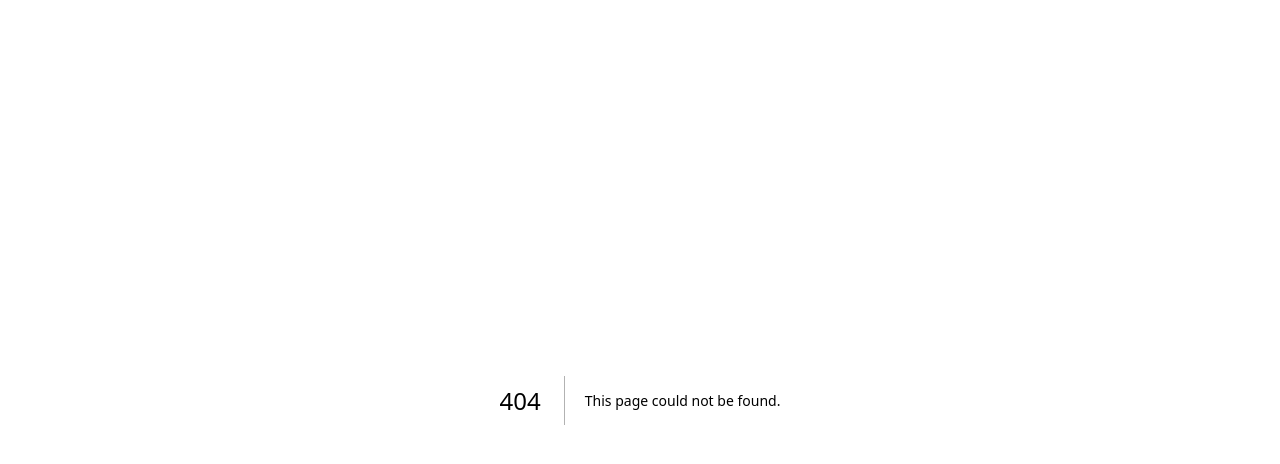
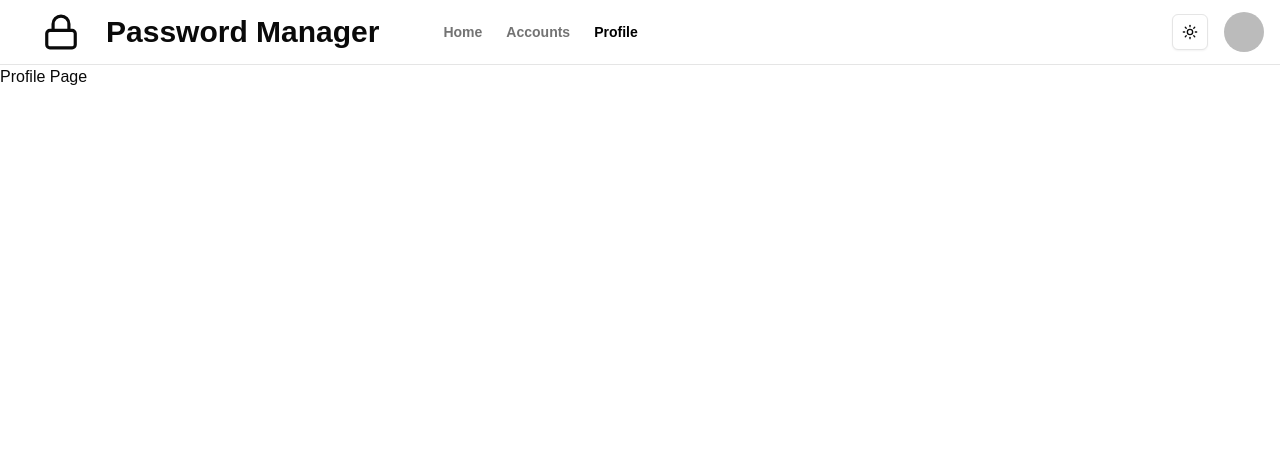
Before and after one commit to antonyjes/passwordmanager, a Next.js app: page /profile in a window 1280 px wide. Before the commit this address had no page. Shown: the top 464 px of the page. Built offline with nearby package versions, Linux system fonts and the light colour scheme; no server answers; sample sign-in values are in the browser's storage.

Commit message:
profile page

```diff
--- /dev/null
+++ b/app/(protected)/profile/page.tsx
@@ -0,0 +1,9 @@
+const ProfilePage = () => {
+    return(
+        <div>
+            <h1>Profile Page</h1>
+        </div>
+    )
+}
+
+export default ProfilePage;
```
